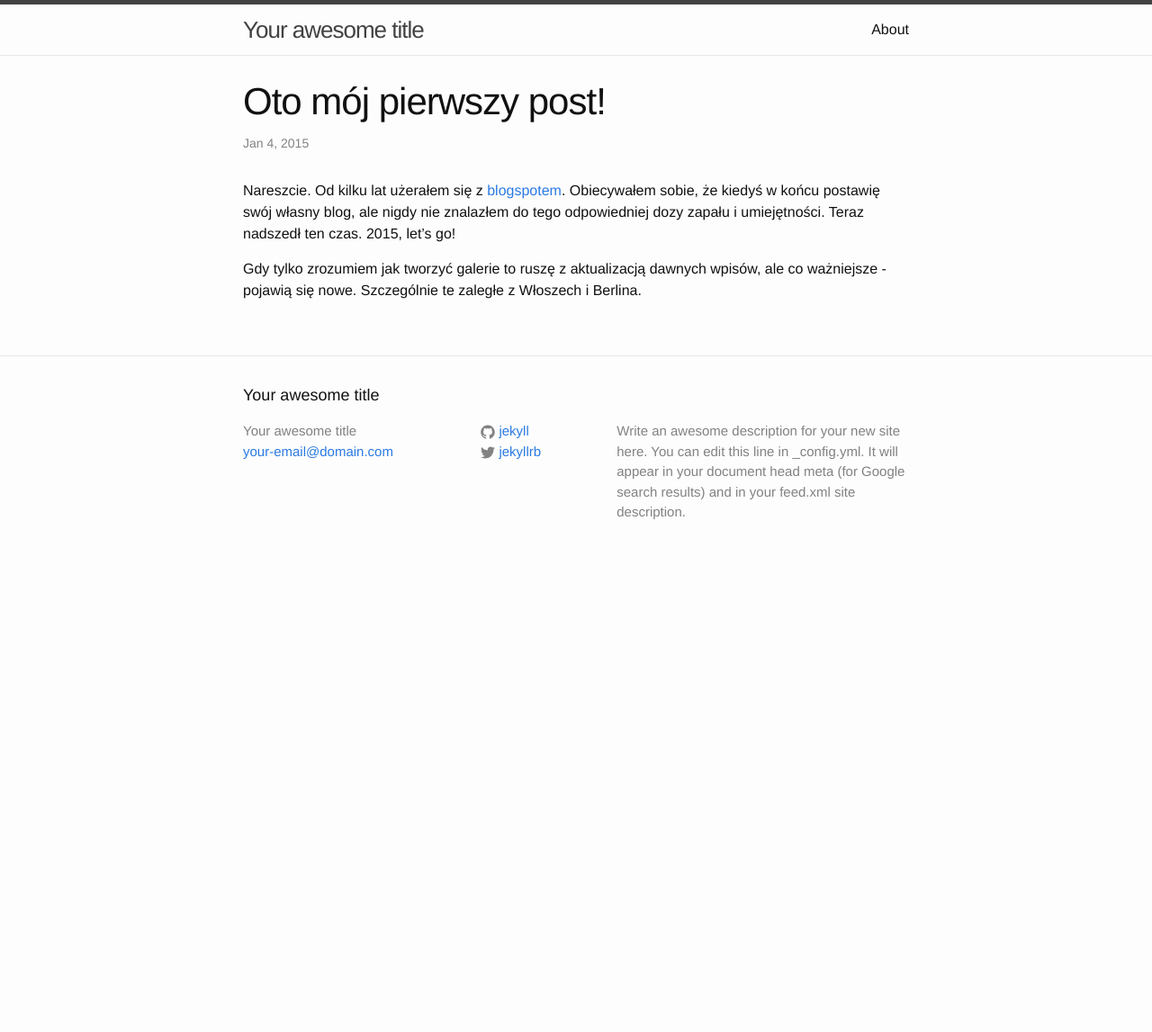
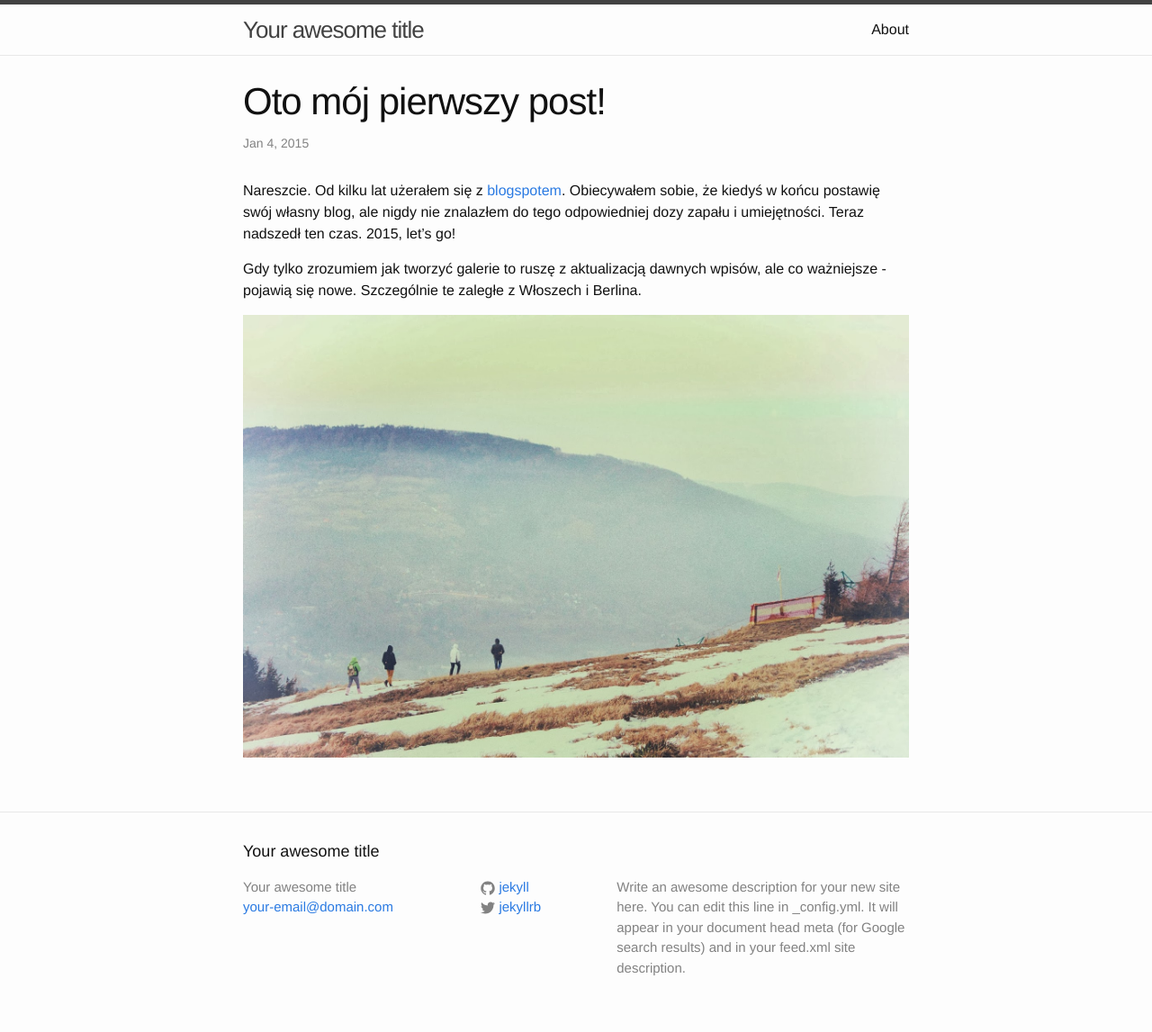
Before and after one commit to nikodamn/nikodamn.github.io, a Jekyll site: the page built from _posts/2015-01-04-my-very-first-touch-of-jekyll.markdown, in a window 1280 px wide. Shown: the whole page at 90% size. Built offline with Jekyll 4.4.1, drawn with Linux system fonts in a browser that asks for light colours; before the commit the page ends 900 px from its top, so only the background shows below that.

Commit message:
Adding picture to post

```diff
--- a/_posts/2015-01-04-my-very-first-touch-of-jekyll.markdown
+++ b/_posts/2015-01-04-my-very-first-touch-of-jekyll.markdown
@@ -8,5 +8,6 @@ Nareszcie. Od kilku lat użerałem się z [blogspotem]. Obiecywałem sobie, że
 
 Gdy tylko zrozumiem jak tworzyć galerie to ruszę z aktualizacją dawnych wpisów, ale co ważniejsze - pojawią się nowe. Szczególnie te zaległe z Włoszech i Berlina.
 
+![Winter walking](/gallery/DSC08524.JPG)
 
 [blogspotem]:      http://nikodamn.blogspot.com
```
Also changed, not shown: gallery/DSC08524.JPG (added).
